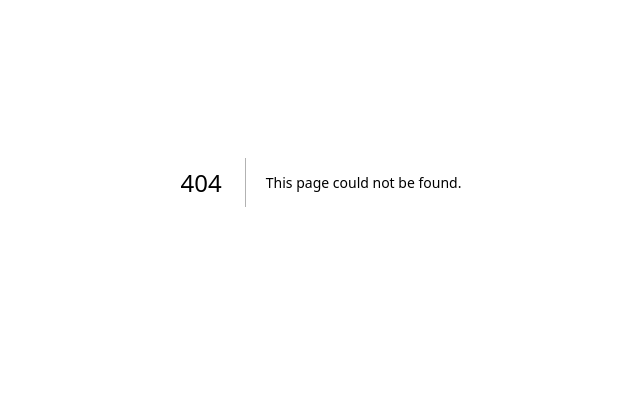
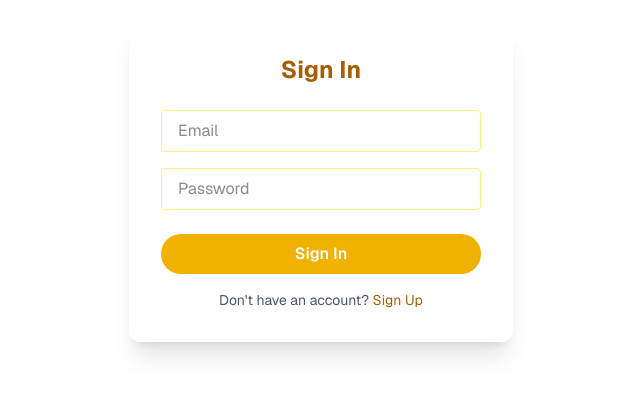
Before and after one commit to StealthGo/incubator-set, a Next.js app in the folder frontend/: page /signin in a window 1280 px wide. Before the commit this address had no page. Shown: the part 218-614 px from the top of the page, without its empty margins (319-959 px from the left). Built offline with nearby package versions, Linux system fonts and the light colour scheme.

Commit message:
feat: Implement user authentication with Sign In and Sign Up pages, and add Profile page

```diff
--- /dev/null
+++ b/frontend/src/app/preferences/react-date-range.d.ts
@@ -0,0 +1 @@
+declare module 'react-date-range';
--- /dev/null
+++ b/frontend/src/app/profile/page.tsx
@@ -0,0 +1,64 @@
+"use client";
+
+import { useEffect, useState } from "react";
+import { useRouter } from "next/navigation";
+
+export default function Profile() {
+  const [user, setUser] = useState<{ name: string; email: string; dob: string } | null>(null);
+  const [loading, setLoading] = useState(true);
+  const router = useRouter();
+
+  useEffect(() => {
+    const token = typeof window !== "undefined" ? localStorage.getItem("token") : null;
+    if (!token) {
+      router.push("/signin?next=/profile");
+      return;
+    }
+    fetch("http://localhost:8000/api/me", {
+      headers: { Authorization: `Bearer ${token}` },
+    })
+      .then(async (res) => {
+        if (!res.ok) {
+          router.push("/signin?next=/profile");
+          return;
+        }
+        const data = await res.json();
+        setUser(data);
+        setLoading(false);
+      })
+      .catch(() => {
+        router.push("/signin?next=/profile");
+      });
+  }, [router]);
+
+  if (loading) {
+    return <div className="min-h-screen flex items-center justify-center text-gray-500">Loading...</div>;
+  }
+
+  if (!user) return null;
+
+  return (
+    <div className="min-h-screen flex flex-col items-center justify-center bg-gradient-to-br from-white to-gray-100 font-sans">
+      <div className="w-full max-w-lg bg-white rounded-xl shadow p-8 animate-fade-in">
+        <h1 className="text-2xl font-bold mb-6 text-center text-gray-900">Your Profile</h1>
+        <div className="mb-6 flex flex-col items-center gap-2">
+          <div className="w-20 h-20 rounded-full bg-yellow-200 flex items-center justify-center text-3xl font-bold text-yellow-700">
+            {user.name ? user.name[0].toUpperCase() : "U"}
+          </div>
+          <div className="text-lg font-semibold text-gray-800">{user.name}</div>
+          <div className="text-sm text-gray-500">{user.email}</div>
+          <div className="text-sm text-gray-500">DOB: {user.dob}</div>
+        </div>
+      </div>
+      <style jsx global>{`
+        @keyframes fade-in {
+          from { opacity: 0; transform: translateY(20px); }
+          to { opacity: 1; transform: none; }
+        }
+        .animate-fade-in {
+          animation: fade-in 1.2s cubic-bezier(0.4,0,0.2,1) both;
+        }
+      `}</style>
+    </div>
+  );
+}
--- /dev/null
+++ b/frontend/src/app/signin/page.tsx
@@ -0,0 +1,87 @@
+"use client";
+
+import Link from "next/link";
+import { useState, useEffect, Suspense } from "react";
+import { useRouter, useSearchParams } from "next/navigation";
+
+function SignInInner({ router }: { router: ReturnType<typeof useRouter> }) {
+  const [email, setEmail] = useState("");
+  const [password, setPassword] = useState("");
+  const [error, setError] = useState("");
+  const [loading, setLoading] = useState(false);
+  const [success, setSuccess] = useState("");
+  const searchParams = useSearchParams();
+
+  useEffect(() => {
+    if (searchParams.get("signup") === "success") {
+      setSuccess("Sign up successful! Please sign in.");
+    }
+  }, [searchParams]);
+
+  const handleSubmit = async (e: React.FormEvent) => {
+    e.preventDefault();
+    setLoading(true);
+    setError("");
+    setSuccess("");
+    try {
+      const form = new URLSearchParams();
+      form.append("username", email);
+      form.append("password", password);
+      const res = await fetch("http://localhost:8000/api/signin", {
+        method: "POST",
+        headers: { "Content-Type": "application/x-www-form-urlencoded" },
+        body: form.toString(),
+      });
+      if (!res.ok) {
+        const data = await res.json();
+        setError(data.detail || "Sign in failed");
+        setLoading(false);
+        return;
+      }
+      const data = await res.json();
+      localStorage.setItem("token", data.access_token);
+      router.push("/preferences");
+    } catch {
+      setError("Network error");
+      setLoading(false);
+    }
+  };
+
+  return (
+    <div className="min-h-screen flex flex-col items-center justify-center relative overflow-hidden font-sans">
+      {/* Transparent, blurred background to reveal underlying page */}
+      <div className="absolute inset-0 z-0 backdrop-blur-2xl bg-transparent" />
+      <div className="relative z-10 w-full max-w-sm bg-white/80 rounded-xl shadow-xl p-8 animate-fade-in backdrop-blur-md">
+        <h1 className="text-2xl font-bold mb-6 text-center text-yellow-700">Sign In</h1>
+        <form className="flex flex-col gap-4" onSubmit={handleSubmit}>
+          <input type="email" placeholder="Email" className="px-4 py-2 border border-yellow-200 rounded focus:outline-none focus:ring-2 focus:ring-yellow-400" required value={email} onChange={e => setEmail(e.target.value)} />
+          <input type="password" placeholder="Password" className="px-4 py-2 border border-yellow-200 rounded focus:outline-none focus:ring-2 focus:ring-yellow-400" required value={password} onChange={e => setPassword(e.target.value)} />
+          <button type="submit" className="mt-2 px-4 py-2 bg-yellow-500 text-white rounded-full font-semibold hover:bg-yellow-600 transition-all" disabled={loading}>{loading ? "Signing In..." : "Sign In"}</button>
+        </form>
+        {success && <div className="mt-2 text-green-600 text-sm text-center">{success}</div>}
+        {error && <div className="mt-2 text-red-600 text-sm text-center">{error}</div>}
+        <p className="mt-4 text-center text-sm text-gray-600">
+          Don&apos;t have an account? <Link href="/signup" className="text-yellow-700 hover:underline">Sign Up</Link>
+        </p>
+      </div>
+      <style jsx global>{`
+        @keyframes fade-in {
+          from { opacity: 0; transform: translateY(20px); }
+          to { opacity: 1; transform: none; }
+        }
+        .animate-fade-in {
+          animation: fade-in 1.2s cubic-bezier(0.4,0,0.2,1) both;
+        }
+      `}</style>
+    </div>
+  );
+}
+
+export default function SignIn() {
+  const router = useRouter();
+  return (
+    <Suspense fallback={null}>
+      <SignInInner router={router} />
+    </Suspense>
+  );
+}
--- /dev/null
+++ b/frontend/src/app/signup/page.tsx
@@ -0,0 +1,63 @@
+"use client";
+
+import Link from "next/link";
+import { useState } from "react";
+import { useRouter } from "next/navigation";
+
+export default function SignUp() {
+  const [email, setEmail] = useState("");
+  const [password, setPassword] = useState("");
+  const [error, setError] = useState("");
+  const [loading, setLoading] = useState(false);
+  const router = useRouter();
+
+  const handleSubmit = async (e: React.FormEvent) => {
+    e.preventDefault();
+    setLoading(true);
+    setError("");
+    try {
+      const res = await fetch("http://localhost:8000/api/signup", {
+        method: "POST",
+        headers: { "Content-Type": "application/json" },
+        body: JSON.stringify({ email, password }),
+      });
+      if (!res.ok) {
+        const data = await res.json();
+        setError(data.detail || "Sign up failed");
+        setLoading(false);
+        return;
+      }
+      // Optionally, auto-login or redirect to sign in
+      router.push("/signin?signup=success");
+    } catch {
+      setError("Network error");
+      setLoading(false);
+    }
+  };
+
+  return (
+    <div className="min-h-screen flex flex-col items-center justify-center bg-gradient-to-br from-white to-gray-100 font-sans">
+      <div className="w-full max-w-sm bg-white rounded-xl shadow p-8 animate-fade-in">
+        <h1 className="text-2xl font-bold mb-6 text-center text-gray-900">Sign Up</h1>
+        <form className="flex flex-col gap-4" onSubmit={handleSubmit}>
+          <input type="email" placeholder="Email" className="px-4 py-2 border rounded focus:outline-none focus:ring-2 focus:ring-blue-500" required value={email} onChange={e => setEmail(e.target.value)} />
+          <input type="password" placeholder="Password" className="px-4 py-2 border rounded focus:outline-none focus:ring-2 focus:ring-blue-500" required value={password} onChange={e => setPassword(e.target.value)} />
+          <button type="submit" className="mt-2 px-4 py-2 bg-blue-600 text-white rounded-full font-semibold hover:bg-blue-700 transition-all" disabled={loading}>{loading ? "Signing Up..." : "Sign Up"}</button>
+        </form>
+        {error && <div className="mt-2 text-red-600 text-sm text-center">{error}</div>}
+        <p className="mt-4 text-center text-sm text-gray-500">
+          Already have an account? <Link href="/signin" className="text-blue-600 hover:underline">Sign In</Link>
+        </p>
+      </div>
+      <style jsx global>{`
+        @keyframes fade-in {
+          from { opacity: 0; transform: translateY(20px); }
+          to { opacity: 1; transform: none; }
+        }
+        .animate-fade-in {
+          animation: fade-in 1.2s cubic-bezier(0.4,0,0.2,1) both;
+        }
+      `}</style>
+    </div>
+  );
+}
```
Also changed, not shown: 1 other file (tests, documents, lock files or other folders).
